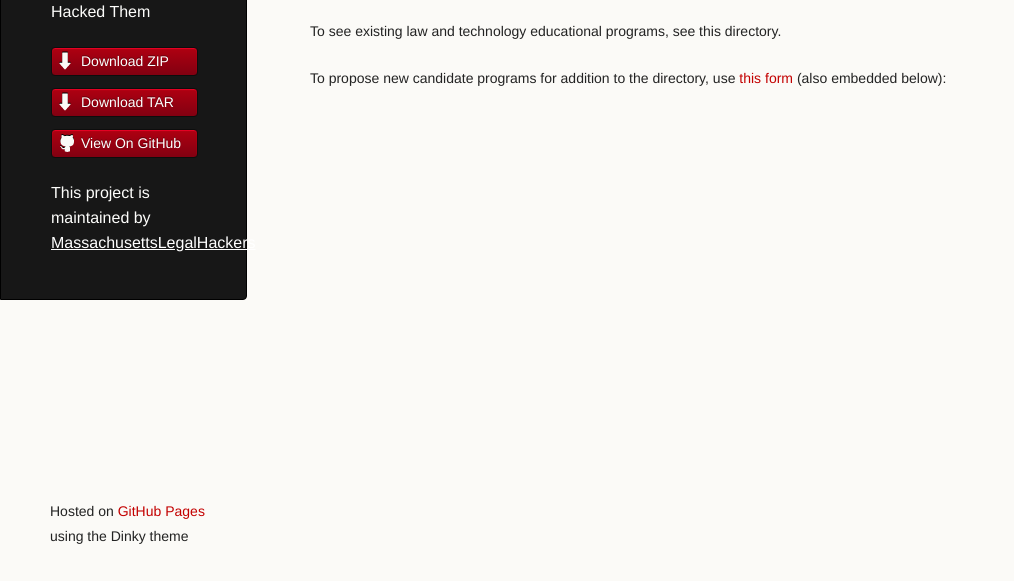
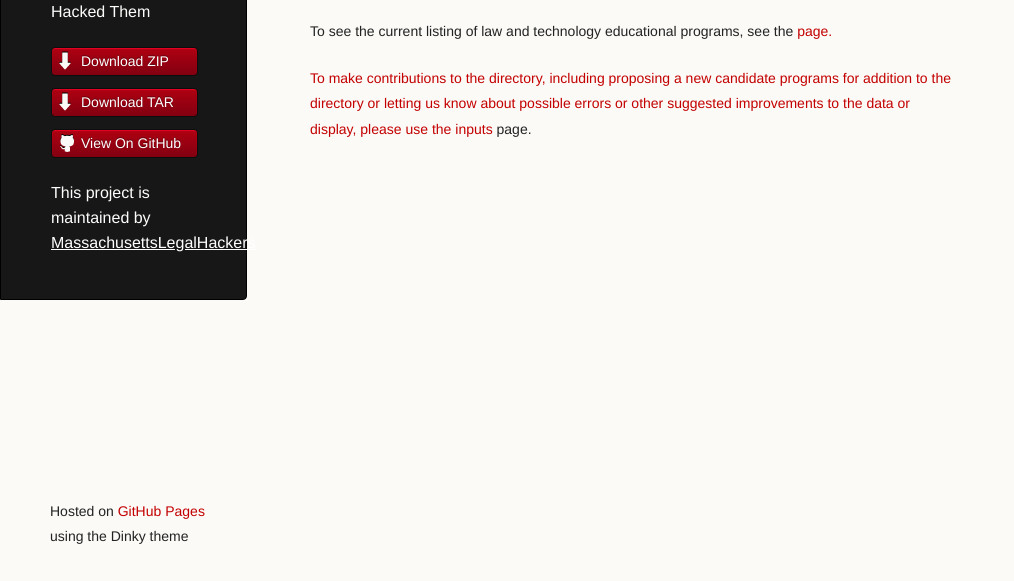
Before and after one commit to LegalHack/directory, a plain HTML site: page index.html in a window 1280 px wide. Shown: the part 219-800 px from the top of the page, without its empty margins (0-1014 px from the left). Drawn offline with Linux system fonts and the light colour scheme.

Commit message:
Update index.html

```diff
--- a/index.html
+++ b/index.html
@@ -37,9 +37,9 @@
 
 <p>This is a project to create a distributed and shared public directory service listing events, programs and other resources relevant to legal hacking.  The initial prototype is focused on law &amp; technology educational program.</p>
 
-<p>To see existing law and technology educational programs, see this directory.</p>
+<p>To see the current listing of law and technology educational programs, see the <a href="directory.html" directory</a> page.</p>
 
-<p>To propose new candidate programs for addition to the directory, use <a href="https://docs.google.com/forms/d/e/1FAIpQLSf0A0vIKbuGTYJz9Jd4vZo1IiWstWIKT47kHjBNw6-WQkAgXQ/viewform">this form</a> (also embedded below):</p>
+<p>To make contributions to the directory, including proposing a new candidate programs for addition to the directory or letting us know about possible errors or other suggested improvements to the data or display, please use the <a href="inputs.html"> inputs</a> page.</p>
       </section>
       <footer>
         <p><small>Hosted on <a href="https://pages.github.com">GitHub Pages</a> using the Dinky theme</small></p>
```
